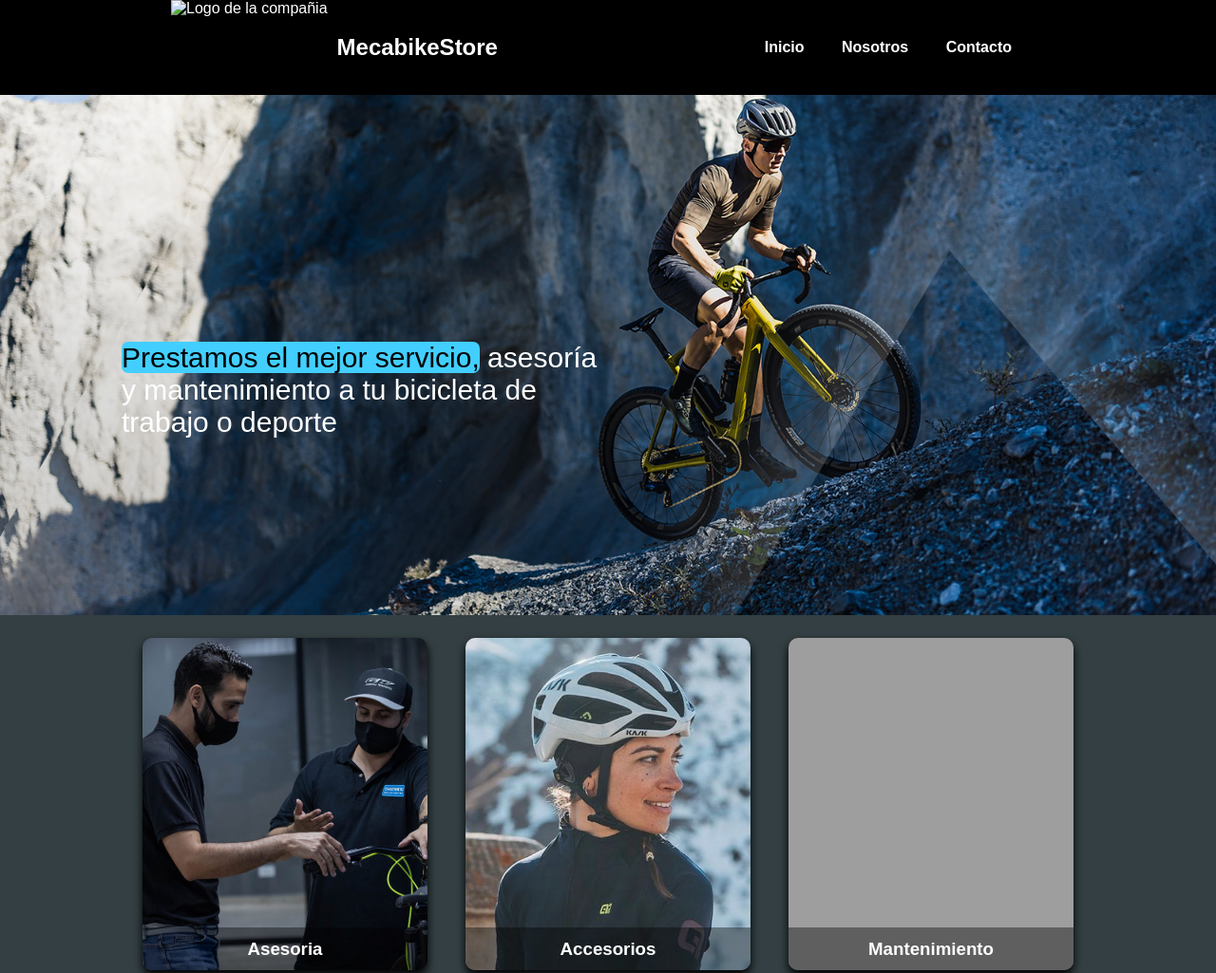
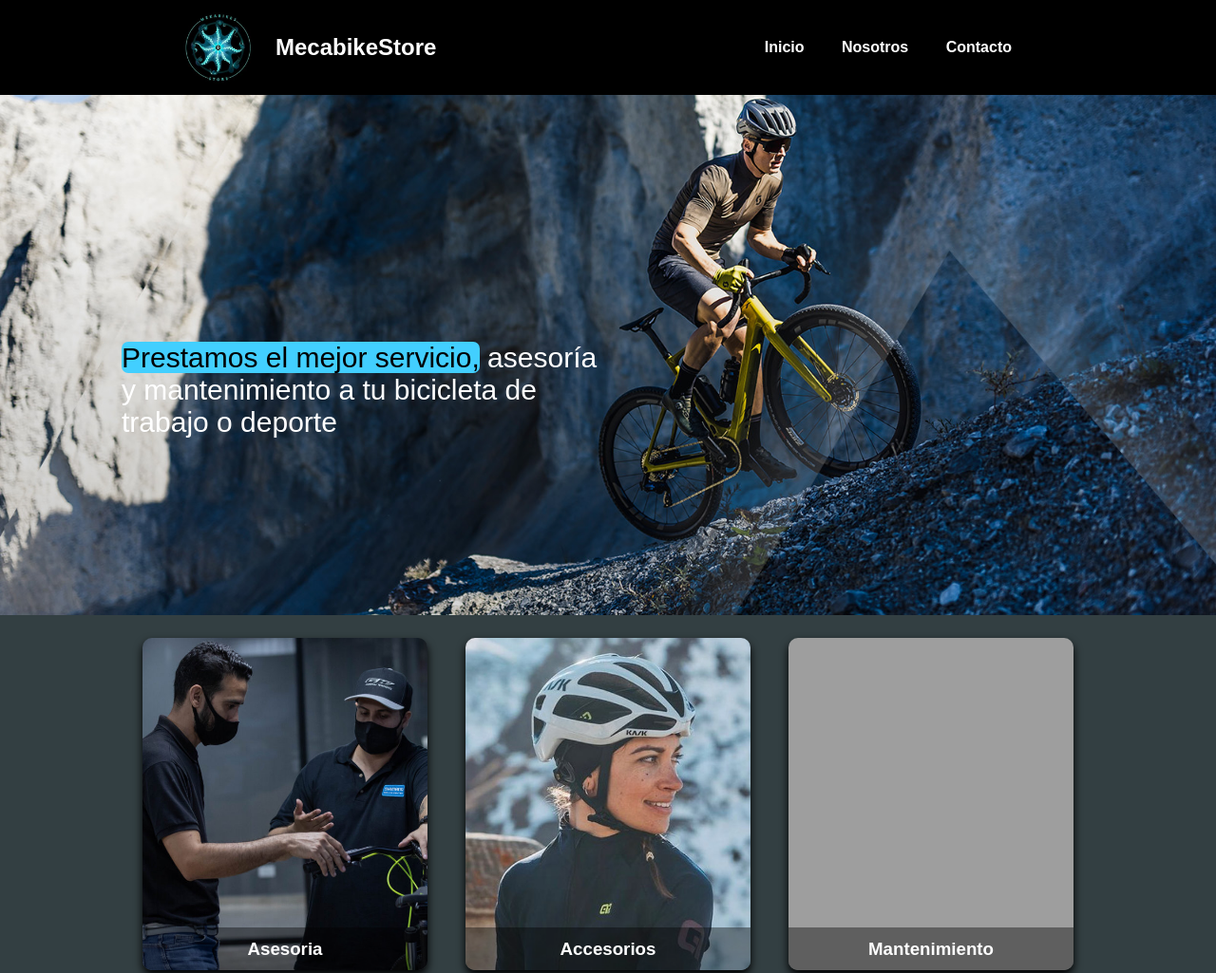
Before and after one commit to alejandroguascabustos/Bicitienda, a plain HTML site: page index.html in a window 1280 px wide. Shown: the top 1025 px of the page at 95% size. Drawn offline with Linux system fonts and the light colour scheme; the site is published under a folder, as on GitHub Pages, so addresses that start at the root find nothing.

Commit message:
Add files via upload

```diff
--- a/index.html
+++ b/index.html
@@ -11,7 +11,7 @@
     <!-- Menú de selección -->
     <header>
         <a href="#" class="logo">
-            <img src="/Imagenes/logo.png" alt="Logo de la compañia">
+            <img src="./imagenes/logo.png" alt="">
             <h2 class="nombre-empresa">MecabikeStore</h2>
         </a>
         <nav class="menu">
```
